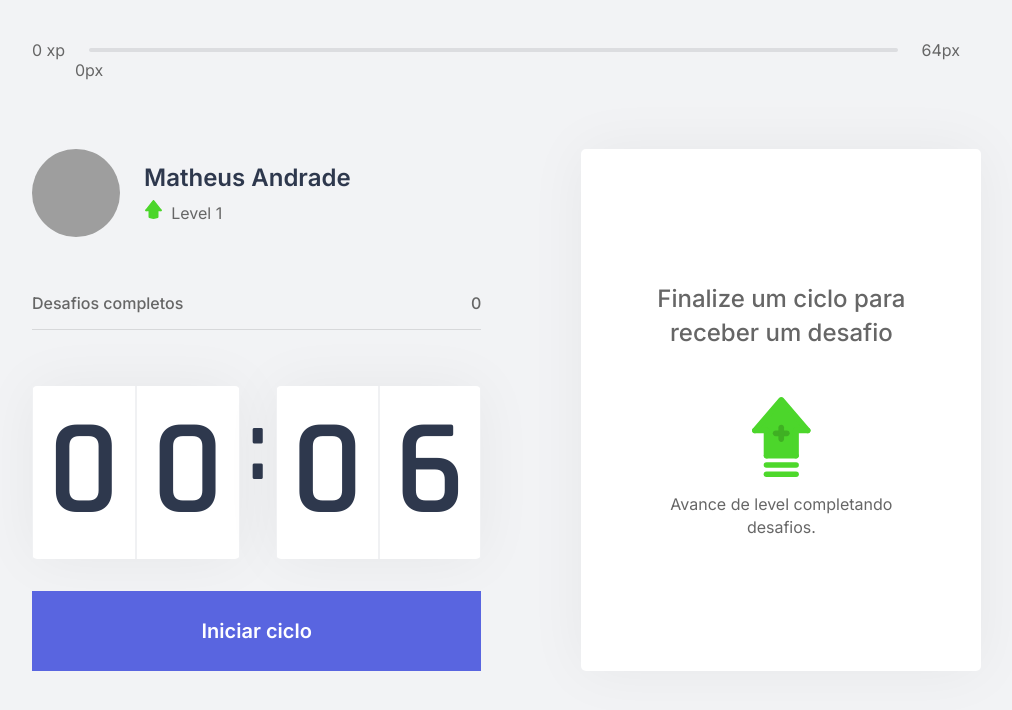
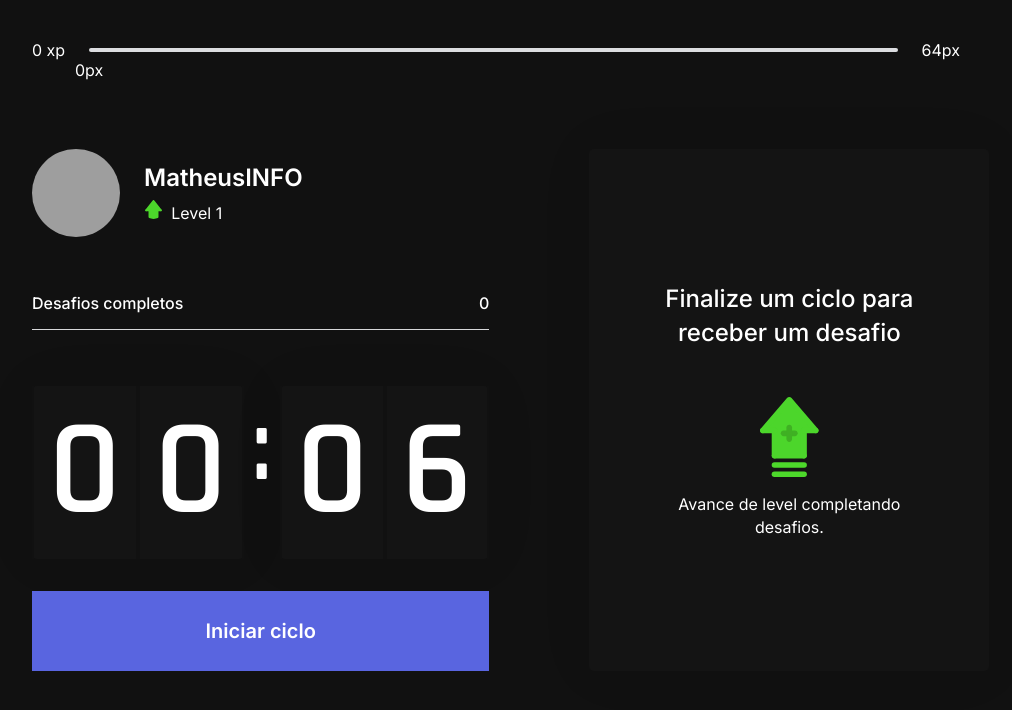
Before and after one commit to matheusinfo/move-it, a Next.js app: page / in a window 1280 px wide. Shown: the top 710 px of the page, without its empty margins (144-1156 px from the left). Built offline with nearby package versions, Linux system fonts and the light colour scheme; grey boxes are pictures that could not be loaded.

Commit message:
feat: add dark theme

```diff
--- a/package.json
+++ b/package.json
@@ -8,12 +8,14 @@
     "start": "next start"
   },
   "dependencies": {
+    "js-cookie": "^2.2.1",
     "next": "10.0.7",
     "react": "17.0.1",
     "react-dom": "17.0.1",
     "styled-components": "^5.2.1"
   },
   "devDependencies": {
+    "@types/js-cookie": "^2.2.6",
     "@types/node": "^14.14.31",
     "@types/react": "^17.0.2",
     "@types/react-dom": "^17.0.1",
--- a/src/components/ChallengeBox/styles.ts
+++ b/src/components/ChallengeBox/styles.ts
@@ -3,7 +3,7 @@ import styled from 'styled-components'
 export const Container = styled.div`
     height: 100%;
     min-width: 400px;
-    background: var(--white);
+    background: var(--dark);
     border-radius: 5px;
     box-shadow: 0 0 60px rgba(0,0,0,0.05);
     padding: 1.5rem 2rem;
@@ -86,7 +86,7 @@ export const Button = styled.button`
     justify-content: center;
     border: 0;
     border-radius: 5px;
-    color: var(--white);
+    color: var(--title);
     font-size: 1rem;
     font-weight: 600;
     background: ${props => props.fail ? 'var(--red)' : 'var(--green)'};
--- a/src/components/Countdown/styles.ts
+++ b/src/components/Countdown/styles.ts
@@ -17,7 +17,7 @@ export const Counter = styled.div`
         display: flex;
         align-items: center;
         justify-content: space-evenly;
-        background: var(--white);
+        background: var(--dark);
         box-shadow: 0 0 60px rgba(0,0,0,0.05);
         border-radius: 5px;
         font-size: 8.5rem;
@@ -26,8 +26,8 @@ export const Counter = styled.div`
         span{
             min-width: 100px;
             padding: 0 15px;
-            border-right: 1px solid #f0f1f3;
-            border-left: 1px solid #f0f1f3;
+            border-right: 2px solid #111111;
+            border-left: 2px solid #111111;
         }
     }
 
@@ -48,7 +48,7 @@ export const Button = styled.button`
     font-weight: 600;
     transition: background-color 0.2s;
     border: 0;
-    color: var(--white);
+    color: var(--title);
     background: ${props => props.stop ? 'var(--red)' : 'var(--blue)'};
 
     &:not(:disabled):hover{
@@ -57,7 +57,7 @@ export const Button = styled.button`
 
     &:disabled{
         border-bottom: 5px solid var(--green);
-        background: var(--white);
+        background: var(--dark);
         color: var(--text);
         cursor: not-allowed;
     }
--- a/src/components/ExperienceBar/styles.ts
+++ b/src/components/ExperienceBar/styles.ts
@@ -21,6 +21,7 @@ export const Bar = styled.div`
         height: 4px;
         border-radius: 4px;
         background: var(--green);
+        box-shadow: 0 0 1em var(--green);
     }
 
     span{
--- a/src/components/Profile/index.tsx
+++ b/src/components/Profile/index.tsx
@@ -10,7 +10,7 @@ export function Profile (){
         <Container>
             <img src="http://github.com/matheusinfo.png" alt="matheusinfo"/>
             <div>
-                <strong>Matheus Andrade</strong>
+                <strong>MatheusINFO</strong>
                 <p>
                     <img src="icons/level.svg" alt="Level up"/>
                     Level {level}
--- a/src/contexts/ChallengesContext.tsx
+++ b/src/contexts/ChallengesContext.tsx
@@ -1,4 +1,5 @@
 import { createContext, ReactNode, useEffect, useState } from 'react'
+import Cookies from 'js-cookie'
 
 import challenges from '../../challenges.json'
 
@@ -37,6 +38,12 @@ export function ChallengesProvider ({ children }: ChallengesProviderProps){
     useEffect(() => {
         Notification.requestPermission()
     }, [])
+
+    useEffect(() => {
+        Cookies.set('level', String(level));
+        Cookies.set('currentExperience', String(currentExperience));
+        Cookies.set('challengesCompleted', String(challengesCompleted));
+    }, [level, currentExperience, challengesCompleted])
 
     function levelUp(){
         setLevel(level+1)
--- a/src/styles/color.css
+++ b/src/styles/color.css
@@ -1,10 +1,10 @@
 :root {
-    --white: #fff;
-    --background: #f2f3f5;
+    --dark: #141414;
+    --background: #111111;
     --gray-line: #dcdde0;
-    --text: #666666;
+    --text: #fff;
     --text-highlight: #b3b9ff;
-    --title: #2e384d;
+    --title: #fff;
     --red: #e83f5b;
     --red-dark: #d03851;
     --green: #4cd62b;
```
Also changed, not shown: 1 other file (tests, documents, lock files or other folders).
